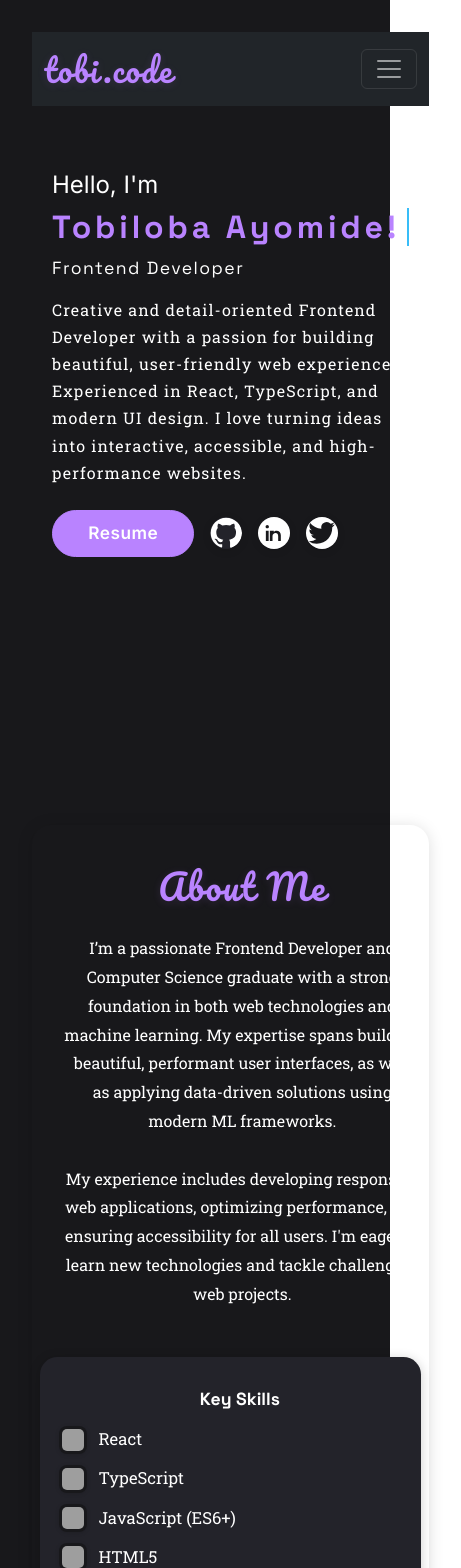
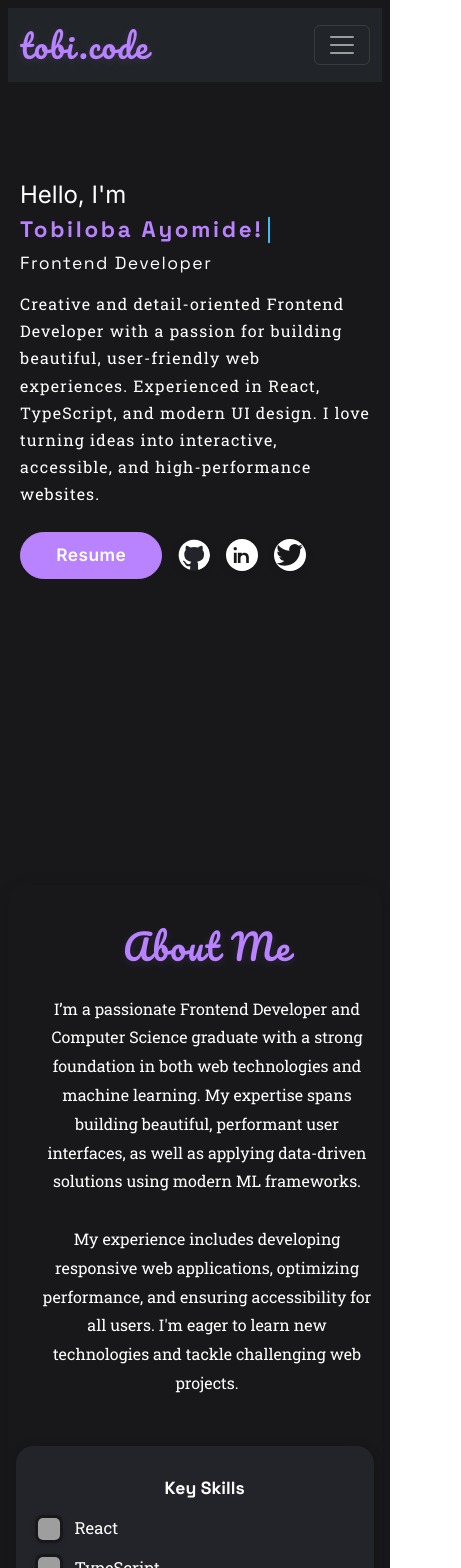
Before and after one commit to tobilobaayomide/myPortfolio, a React (Vite) app: page / in a window 390 px wide. Shown: the top 1568 px of the page, 461 px wide, since content can reach past the window. Built offline with nearby package versions, Linux system fonts and the light colour scheme; grey boxes are pictures that could not be loaded.

Commit message:
Fix: Make homepage hero-name left-aligned and fully responsive on mobile

```diff
--- a/src/App.css
+++ b/src/App.css
@@ -1,4 +1,8 @@
 @import url('https://fonts.googleapis.com/css2?family=Inter:wght@400;600;700&family=Fira+Mono:wght@500&family=Space+Grotesk:wght@400;700&family=Roboto+Slab:wght@400;600&family=Pacifico&display=swap');
+
+html, body {
+  overflow-x: hidden;
+}
 
 body {
   background: #18181b;
@@ -650,19 +654,55 @@ a:hover {
 }
 
 @media (max-width: 600px) {
-  .homepage-hero {
-    min-height: 70vh;
-    padding-left: 0.5rem;
-    padding-right: 0.5rem;
-    padding-top: 2vh;
+  #root {
+    width: 100%;
+    max-width: 100%;
+    box-sizing: border-box;
+    padding: 0.5rem;
+  }
+  .homepage-hero,
+  .about-section,
+  .projects-section,
+  .contact-section {
+    width: 100%;
+    max-width: 100%;
+    box-sizing: border-box;
+    margin-left: 0;
+    margin-right: 0;
+    padding-left: 0;
+    padding-right: 0;
+  }
+  .about-section,
+  .projects-section,
+  .contact-section {
+    overflow-x: hidden;
+  }
+  .projects-list {
+    width: 100%;
+    max-width: 100%;
+    box-sizing: border-box;
+    margin-left: 0;
+    margin-right: 0;
+  }
+  .about-text,
+  .about-skills-box,
+  .project-card,
+  .contact-info,
+  .contact-form {
+    min-width: 0;
+    max-width: 100%;
+    box-sizing: border-box;
   }
   .hero-name {
-    font-size: 2rem;
-  }
-  .nav-links {
-    flex-direction: column;
-    gap: 1.2rem;
+    font-size: 1.4rem;
+    text-align: left;
     width: 100%;
+    word-break: break-word;
+    overflow-wrap: break-word;
+    line-height: 1.15;
+    margin-left: 0;
+    margin-right: 0;
+    display: block;
   }
 }
 
```
